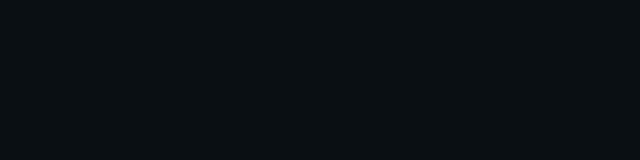
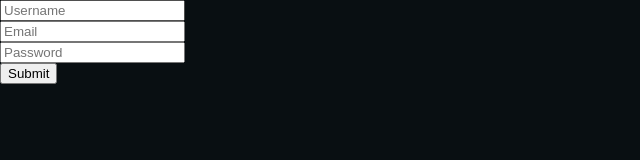
Before and after one commit to FloppaVideo/FloppaVideo.github.io, a plain HTML site: page login.darkmode.html in a window 1280 px wide. Shown: the whole page, without its empty margins (0-640 px from the left). Drawn offline with nearby package versions, Linux system fonts and the light colour scheme.

Commit message:
I think I did smart

```diff
--- a/login.darkmode.html
+++ b/login.darkmode.html
@@ -8,7 +8,7 @@
         <link rel="stylesheet" href="https://fonts.googleapis.com/css2?family=Material+Symbols+Rounded:opsz,wght,FILL,GRAD@20..48,100..700,0..1,-50..200" />
     </head>
     <body>
-        <script src="../js/AccountHandler.js">
+        <script src="../js/AccountHandler.js"></script>
         <form>
             <input id="name" type="text" placeholder="Username" required>
             <br>
```
